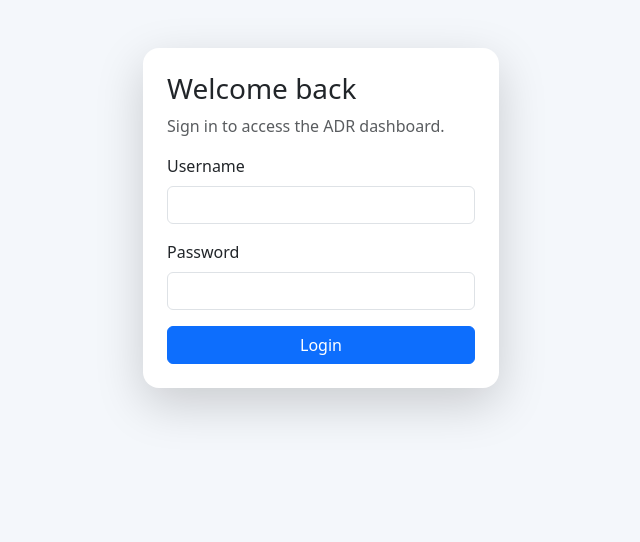
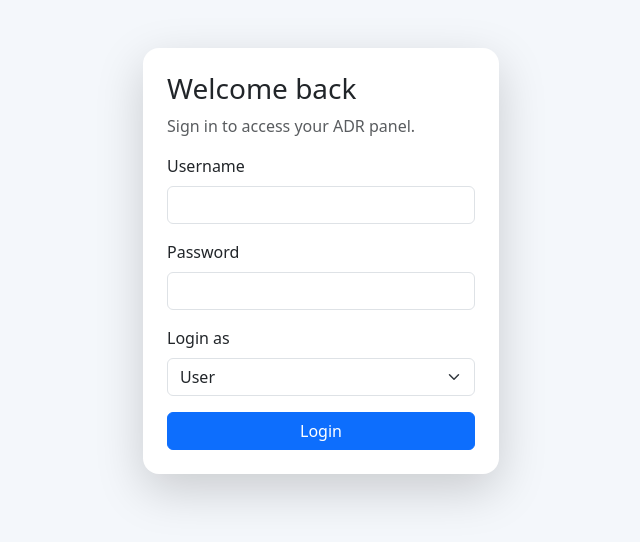
Before and after one commit to Sumit9904/adr-system, a Flask app: page /login in a window 1280 px wide. Shown: the top 542 px of the page, without its empty margins (319-959 px from the left). Run offline with Flask 3, Linux system fonts and the light colour scheme; some libraries are stand-ins or nearby versions.

Commit message:
Implement role-based admin and user dashboards for ADR system

```diff
--- a/app.py
+++ b/app.py
@@ -48,6 +48,7 @@ def init_db():
         '''
         CREATE TABLE IF NOT EXISTS adr (
             id SERIAL PRIMARY KEY,
+            user_id INTEGER REFERENCES users(id) ON DELETE CASCADE,
             name VARCHAR(120) NOT NULL,
             age INTEGER NOT NULL,
             drug VARCHAR(120) NOT NULL,
@@ -55,6 +56,23 @@ def init_db():
             severity VARCHAR(50) NOT NULL,
             created_at TIMESTAMP NOT NULL DEFAULT CURRENT_TIMESTAMP
         )
+        '''
+    )
+
+    cursor.execute('ALTER TABLE adr ADD COLUMN IF NOT EXISTS user_id INTEGER')
+    cursor.execute(
+        '''
+        DO $$
+        BEGIN
+            IF NOT EXISTS (
+                SELECT 1 FROM pg_constraint
+                WHERE conname = 'adr_user_id_fkey'
+            ) THEN
+                ALTER TABLE adr
+                ADD CONSTRAINT adr_user_id_fkey
+                FOREIGN KEY (user_id) REFERENCES users(id) ON DELETE CASCADE;
+            END IF;
+        END $$;
         '''
     )
 
@@ -121,8 +139,19 @@ def login_required(f):
 def admin_required(f):
     @wraps(f)
     def decorated_function(*args, **kwargs):
-        if session.get('role', '') != 'admin':
+        if session.get('role') != 'admin':
             flash('Admin access required.', 'danger')
+            return redirect(url_for('dashboard'))
+        return f(*args, **kwargs)
+
+    return login_required(decorated_function)
+
+
+def user_required(f):
+    @wraps(f)
+    def decorated_function(*args, **kwargs):
+        if session.get('role') != 'user':
+            flash('User access required.', 'danger')
             return redirect(url_for('dashboard'))
         return f(*args, **kwargs)
 
@@ -158,20 +187,37 @@ def ensure_session_identity():
         return False
 
 
-def get_dashboard_metrics(cursor):
-    cursor.execute('SELECT COUNT(*) FROM adr')
+def dashboard_redirect_for_role():
+    return redirect(url_for('admin_dashboard' if session.get('role') == 'admin' else 'user_dashboard'))
+
+
+def get_dashboard_metrics(cursor, user_id=None):
+    filter_sql = ''
+    params = []
+    if user_id:
+        filter_sql = ' WHERE user_id = %s'
+        params = [user_id]
+
+    cursor.execute(f'SELECT COUNT(*) FROM adr{filter_sql}', tuple(params))
     total_reports = cursor.fetchone()[0]
 
-    cursor.execute('SELECT COUNT(*) FROM adr WHERE DATE(created_at) = CURRENT_DATE')
+    date_filter = f"{filter_sql} {'AND' if filter_sql else 'WHERE'} DATE(created_at) = CURRENT_DATE"
+    cursor.execute(f'SELECT COUNT(*) FROM adr{date_filter}', tuple(params))
     todays_reports = cursor.fetchone()[0]
 
-    cursor.execute("SELECT COUNT(*) FROM adr WHERE LOWER(severity) = 'severe'")
+    severe_filter = f"{filter_sql} {'AND' if filter_sql else 'WHERE'} LOWER(severity) = 'severe'"
+    cursor.execute(f'SELECT COUNT(*) FROM adr{severe_filter}', tuple(params))
     severe_cases = cursor.fetchone()[0]
 
     cursor.execute('SELECT COUNT(*) FROM users')
     total_users = cursor.fetchone()[0]
 
-    cursor.execute("SELECT COUNT(DISTINCT LOWER(TRIM(drug))) FROM adr WHERE TRIM(COALESCE(drug, '')) <> ''")
+    cursor.execute(
+        f"SELECT COUNT(DISTINCT LOWER(TRIM(drug))) FROM adr{filter_sql} "
+        "AND TRIM(COALESCE(drug, '')) <> ''" if filter_sql else
+        "SELECT COUNT(DISTINCT LOWER(TRIM(drug))) FROM adr WHERE TRIM(COALESCE(drug, '')) <> ''",
+        tuple(params),
+    )
     total_drugs = cursor.fetchone()[0]
 
     return {
@@ -183,25 +229,35 @@ def get_dashboard_metrics(cursor):
     }
 
 
-def get_chart_data(cursor):
+def get_chart_data(cursor, user_id=None):
+    params = []
+    where = ''
+    if user_id:
+        where = 'WHERE user_id = %s'
+        params = [user_id]
+
     cursor.execute(
-        '''
+        f'''
         SELECT COALESCE(severity, 'Unknown') AS label, COUNT(*) AS count
         FROM adr
+        {where}
         GROUP BY label
         ORDER BY count DESC
-        '''
+        ''',
+        tuple(params),
     )
     severity_data = cursor.fetchall()
 
     cursor.execute(
-        '''
+        f'''
         SELECT COALESCE(drug, 'Unknown') AS label, COUNT(*) AS count
         FROM adr
+        {where}
         GROUP BY label
         ORDER BY count DESC
         LIMIT 10
-        '''
+        ''',
+        tuple(params),
     )
     drug_data = cursor.fetchall()
 
@@ -223,42 +279,50 @@ def get_report_filters():
     }
 
 
-def fetch_reports_with_filters(cursor, filters):
+def fetch_reports_with_filters(cursor, filters, user_id=None):
     query = '''
-        SELECT id, name, age, drug, reaction, severity, created_at
-        FROM adr
+        SELECT a.id, a.name, a.age, a.drug, a.reaction, a.severity, a.created_at, COALESCE(u.username, 'Unknown')
+        FROM adr a
+        LEFT JOIN users u ON u.id = a.user_id
         WHERE 1=1
     '''
     params = []
 
+    if user_id:
+        query += ' AND a.user_id = %s'
+        params.append(user_id)
+
     if filters['search']:
-        query += ' AND (name ILIKE %s OR drug ILIKE %s OR reaction ILIKE %s OR severity ILIKE %s)'
-        params.extend([
-            f"%{filters['search']}%",
-            f"%{filters['search']}%",
-            f"%{filters['search']}%",
-            f"%{filters['search']}%",
-        ])
+        query += ' AND (a.name ILIKE %s OR a.drug ILIKE %s OR a.reaction ILIKE %s OR a.severity ILIKE %s)'
+        params.extend([f"%{filters['search']}%"] * 4)
 
     if filters['drug']:
-        query += ' AND drug ILIKE %s'
+        query += ' AND a.drug ILIKE %s'
         params.append(f"%{filters['drug']}%")
 
     if filters['severity']:
-        query += ' AND severity = %s'
+        query += ' AND a.severity = %s'
         params.append(filters['severity'])
 
     if filters['date_from']:
-        query += ' AND DATE(created_at) >= %s'
+        query += ' AND DATE(a.created_at) >= %s'
         params.append(filters['date_from'])
 
     if filters['date_to']:
-        query += ' AND DATE(created_at) <= %s'
+        query += ' AND DATE(a.created_at) <= %s'
         params.append(filters['date_to'])
 
-    query += ' ORDER BY created_at DESC, id DESC'
+    query += ' ORDER BY a.created_at DESC, a.id DESC'
     cursor.execute(query, tuple(params))
     return cursor.fetchall()
+
+
+def can_access_report(cursor, adr_id, user_id, role):
+    if role == 'admin':
+        cursor.execute('SELECT 1 FROM adr WHERE id = %s', (adr_id,))
+    else:
+        cursor.execute('SELECT 1 FROM adr WHERE id = %s AND user_id = %s', (adr_id, user_id))
+    return cursor.fetchone() is not None
 
 
 @app.before_request
@@ -271,14 +335,15 @@ def startup():
 @app.route('/login', methods=['GET', 'POST'])
 def login():
     if session.get('user_id'):
-        return redirect(url_for('dashboard'))
+        return dashboard_redirect_for_role()
 
     if request.method == 'POST':
         username = request.form.get('username', '').strip()
         password = request.form.get('password', '')
+        selected_role = request.form.get('role', '').strip().lower()
 
-        if not username or not password:
-            flash('Username and password are required.', 'warning')
+        if not username or not password or selected_role not in ALLOWED_ROLES:
+            flash('Username, password, and role are required.', 'warning')
             return render_template('login.html')
 
         try:
@@ -302,18 +367,18 @@ def login():
                     )
                     conn.commit()
 
-                if valid:
+                if valid and user[3] == selected_role:
                     session.clear()
                     session['user_id'] = user[0]
                     session['username'] = user[1]
                     session['role'] = user[3]
                     conn.close()
-                    log_activity('LOGIN', f'User {user[1]} logged in')
+                    log_activity('LOGIN', f'User {user[1]} logged in as {user[3]}')
                     flash('Login successful.', 'success')
-                    return redirect(url_for('dashboard'))
+                    return dashboard_redirect_for_role()
 
             conn.close()
-            flash('Invalid username or password.', 'danger')
+            flash('Invalid username/password or selected role.', 'danger')
         except psycopg2.Error:
             flash('Unable to authenticate at this time.', 'danger')
 
@@ -333,94 +398,112 @@ def logout():
 @app.route('/')
 def home():
     if session.get('user_id'):
-        return redirect(url_for('dashboard'))
+        return dashboard_redirect_for_role()
     return redirect(url_for('login'))
 
 
 @app.route('/dashboard')
 @login_required
 def dashboard():
+    return dashboard_redirect_for_role()
+
+
+@app.route('/admin')
+@admin_required
+def admin_dashboard():
+    filters = get_report_filters()
     try:
         conn = get_db_connection()
         cursor = conn.cursor()
 
         metrics = get_dashboard_metrics(cursor)
         chart_data = get_chart_data(cursor)
+        adr_list = fetch_reports_with_filters(cursor, filters)
+
+        cursor.execute('SELECT id, username, role FROM users ORDER BY id ASC')
+        users = cursor.fetchall()
 
         cursor.execute(
-            '''
-            SELECT a.action, a.details, a.created_at, COALESCE(u.username, 'System')
-            FROM activity_logs a
-            LEFT JOIN users u ON u.id = a.user_id
-            ORDER BY a.created_at DESC
-            LIMIT 10
-            '''
+            "SELECT DISTINCT severity FROM adr WHERE TRIM(COALESCE(severity, '')) <> '' ORDER BY severity ASC"
         )
-        activity_logs = cursor.fetchall()
+        severity_options = [row[0] for row in cursor.fetchall()]
 
         conn.close()
+
         return render_template(
-            'dashboard.html',
+            'admin_dashboard.html',
             metrics=metrics,
+            users=users,
+            adr_list=adr_list,
+            filters=filters,
+            severity_options=severity_options,
             severity_labels=chart_data['severity_labels'],
             severity_values=chart_data['severity_values'],
             drug_labels=chart_data['drug_labels'],
             drug_values=chart_data['drug_values'],
-            activity_logs=activity_logs,
         )
     except psycopg2.Error:
-        flash('Unable to load dashboard right now.', 'danger')
+        flash('Unable to load admin dashboard.', 'danger')
         return render_template(
-            'dashboard.html',
+            'admin_dashboard.html',
             metrics={'total_reports': 0, 'todays_reports': 0, 'severe_cases': 0, 'total_users': 0, 'total_drugs': 0},
+            users=[],
+            adr_list=[],
+            filters=filters,
+            severity_options=['Mild', 'Moderate', 'Severe'],
             severity_labels=[],
             severity_values=[],
             drug_labels=[],
             drug_values=[],
-            activity_logs=[],
         )
 
 
-@app.route('/reports')
-@login_required
-def reports():
+@app.route('/user')
+@user_required
+def user_dashboard():
     filters = get_report_filters()
-    default_context = {
-        'adr_list': [],
-        'filters': filters,
-        'severity_options': ['Mild', 'Moderate', 'Severe'],
-    }
+    user_id = session.get('user_id')
 
     try:
         conn = get_db_connection()
         cursor = conn.cursor()
 
-        adr_list = fetch_reports_with_filters(cursor, filters)
+        metrics = get_dashboard_metrics(cursor, user_id=user_id)
+        chart_data = get_chart_data(cursor, user_id=user_id)
+        adr_list = fetch_reports_with_filters(cursor, filters, user_id=user_id)
+
         cursor.execute(
-            '''
-            SELECT DISTINCT severity
-            FROM adr
-            WHERE TRIM(COALESCE(severity, '')) <> ''
-            ORDER BY severity ASC
-            '''
+            "SELECT DISTINCT severity FROM adr WHERE user_id = %s AND TRIM(COALESCE(severity, '')) <> '' ORDER BY severity ASC",
+            (user_id,),
         )
-        dynamic_options = [row[0] for row in cursor.fetchall()]
+        severity_options = [row[0] for row in cursor.fetchall()]
+
         conn.close()
 
-        merged_options = []
-        for value in dynamic_options + default_context['severity_options']:
-            if value and value not in merged_options:
-                merged_options.append(value)
-
         return render_template(
-            'index.html',
+            'user_dashboard.html',
+            metrics=metrics,
             adr_list=adr_list,
             filters=filters,
-            severity_options=merged_options,
+            severity_options=severity_options,
+            severity_labels=chart_data['severity_labels'],
+            severity_values=chart_data['severity_values'],
+            drug_labels=chart_data['drug_labels'],
+            drug_values=chart_data['drug_values'],
         )
     except psycopg2.Error:
-        flash('Unable to load ADR reports right now.', 'danger')
-        return render_template('index.html', **default_context)
+        flash('Unable to load user dashboard.', 'danger')
+        return render_template(
+            'user_dashboard.html',
+            metrics={'total_reports': 0, 'todays_reports': 0, 'severe_cases': 0, 'total_users': 0, 'total_drugs': 0},
+            adr_list=[],
+            filters=filters,
+            severity_options=['Mild', 'Moderate', 'Severe'],
+            severity_labels=[],
+            severity_values=[],
+            drug_labels=[],
+            drug_values=[],
+        )
 
 
 @app.route('/add', methods=['POST'])
@@ -434,7 +517,7 @@ def add():
 
     if not all([name, age, drug, reaction, severity]):
         flash('All ADR fields are required.', 'warning')
-        return redirect(url_for('reports'))
+        return dashboard_redirect_for_role()
 
     try:
         age_value = int(age)
@@ -442,17 +525,17 @@ def add():
             raise ValueError
     except ValueError:
         flash('Age must be a valid non-negative number.', 'warning')
-        return redirect(url_for('reports'))
+        return dashboard_redirect_for_role()
 
     try:
         conn = get_db_connection()
         cursor = conn.cursor()
         cursor.execute(
             '''
-            INSERT INTO adr (name, age, drug, reaction, severity)
-            VALUES (%s, %s, %s, %s, %s)
+            INSERT INTO adr (user_id, name, age, drug, reaction, severity)
+            VALUES (%s, %s, %s, %s, %s, %s)
             ''',
-            (name, age_value, drug, reaction, severity),
+            (session.get('user_id'), name, age_value, drug, reaction, severity),
         )
         conn.commit()
         conn.close()
@@ -461,15 +544,23 @@ def add():
     except psycopg2.Error:
         flash('Could not add ADR report.', 'danger')
 
-    return redirect(url_for('reports'))
+    return dashboard_redirect_for_role()
 
 
 @app.route('/reports/edit/<int:adr_id>', methods=['GET', 'POST'])
 @login_required
 def edit_report(adr_id):
+    user_id = session.get('user_id')
+    role = session.get('role')
+
     try:
         conn = get_db_connection()
         cursor = conn.cursor()
+
+        if not can_access_report(cursor, adr_id, user_id, role):
+            conn.close()
+            flash('You do not have permission to edit this ADR report.', 'danger')
+            return dashboard_redirect_for_role()
 
         if request.method == 'POST':
             name = request.form.get('name', '').strip()
@@ -490,44 +581,59 @@ def edit_report(adr_id):
                 flash('Age must be a valid non-negative number.', 'warning')
                 return redirect(url_for('edit_report', adr_id=adr_id))
 
-            cursor.execute(
-                '''
-                UPDATE adr
-                SET name = %s, age = %s, drug = %s, reaction = %s, severity = %s
-                WHERE id = %s
-                ''',
-                (name, age_value, drug, reaction, severity, adr_id),
-            )
+            if role == 'admin':
+                cursor.execute(
+                    'UPDATE adr SET name = %s, age = %s, drug = %s, reaction = %s, severity = %s WHERE id = %s',
+                    (name, age_value, drug, reaction, severity, adr_id),
+                )
+            else:
+                cursor.execute(
+                    'UPDATE adr SET name = %s, age = %s, drug = %s, reaction = %s, severity = %s WHERE id = %s AND user_id = %s',
+                    (name, age_value, drug, reaction, severity, adr_id, user_id),
+                )
             conn.commit()
             conn.close()
             log_activity('EDIT_REPORT', f'Edited ADR report #{adr_id}')
             flash('ADR report updated successfully.', 'success')
-            return redirect(url_for('reports'))
+            return dashboard_redirect_for_role()
 
-        cursor.execute(
-            'SELECT id, name, age, drug, reaction, severity, created_at FROM adr WHERE id = %s',
-            (adr_id,),
-        )
+        if role == 'admin':
+            cursor.execute(
+                'SELECT id, name, age, drug, reaction, severity, created_at FROM adr WHERE id = %s',
+                (adr_id,),
+            )
+        else:
+            cursor.execute(
+                'SELECT id, name, age, drug, reaction, severity, created_at FROM adr WHERE id = %s AND user_id = %s',
+                (adr_id, user_id),
+            )
         adr = cursor.fetchone()
         conn.close()
 
         if not adr:
             flash('ADR record not found.', 'warning')
-            return redirect(url_for('reports'))
+            return dashboard_redirect_for_role()
 
         return render_template('edit.html', adr=adr)
     except psycopg2.Error:
         flash('Unable to edit ADR report right now.', 'danger')
-        return redirect(url_for('reports'))
+        return dashboard_redirect_for_role()
 
 
 @app.route('/reports/delete/<int:adr_id>', methods=['POST'])
 @login_required
 def delete_report(adr_id):
+    user_id = session.get('user_id')
+    role = session.get('role')
+
     try:
         conn = get_db_connection()
         cursor = conn.cursor()
-        cursor.execute('DELETE FROM adr WHERE id = %s', (adr_id,))
+        if role == 'admin':
+            cursor.execute('DELETE FROM adr WHERE id = %s', (adr_id,))
+        else:
+            cursor.execute('DELETE FROM adr WHERE id = %s AND user_id = %s', (adr_id, user_id))
+
         deleted = cursor.rowcount
         conn.commit()
         conn.close()
@@ -536,54 +642,11 @@ def delete_report(adr_id):
             log_activity('DELETE_REPORT', f'Deleted ADR report #{adr_id}')
             flash('ADR report deleted.', 'warning')
         else:
-            flash('ADR record not found.', 'warning')
+            flash('ADR record not found or not permitted.', 'warning')
     except psycopg2.Error:
         flash('Could not delete ADR report.', 'danger')
 
-    return redirect(url_for('reports'))
-
-
-@app.route('/admin')
-@admin_required
-def admin_panel():
-    try:
-        conn = get_db_connection()
-        cursor = conn.cursor()
-
-        metrics = get_dashboard_metrics(cursor)
-        chart_data = get_chart_data(cursor)
-
-        cursor.execute('SELECT id, username, role FROM users ORDER BY id ASC')
-        users = cursor.fetchall()
-
-        conn.close()
-
-        return render_template(
-            'admin.html',
-            metrics=metrics,
-            users=users,
-            severity_labels=chart_data['severity_labels'],
-            severity_values=chart_data['severity_values'],
-            drug_labels=chart_data['drug_labels'],
-            drug_values=chart_data['drug_values'],
-        )
-    except psycopg2.Error:
-        flash('Unable to load admin panel.', 'danger')
-        return render_template(
-            'admin.html',
-            metrics={'total_reports': 0, 'todays_reports': 0, 'severe_cases': 0, 'total_users': 0, 'total_drugs': 0},
-            users=[],
-            severity_labels=[],
-            severity_values=[],
-            drug_labels=[],
-            drug_values=[],
-        )
-
-
-@app.route('/users', methods=['GET', 'POST'])
-@admin_required
-def manage_users():
-    return redirect(url_for('admin_panel'))
+    return dashboard_redirect_for_role()
 
 
 @app.route('/users/create', methods=['POST'])
@@ -595,11 +658,11 @@ def create_user():
 
     if not username or not password:
         flash('Username and password are required.', 'warning')
-        return redirect(url_for('admin_panel'))
+        return redirect(url_for('admin_dashboard'))
 
     if role not in ALLOWED_ROLES:
         flash('Invalid role selected.', 'warning')
-        return redirect(url_for('admin_panel'))
+        return redirect(url_for('admin_dashboard'))
 
     try:
         conn = get_db_connection()
@@ -615,7 +678,7 @@ def create_user():
     except psycopg2.Error:
         flash('Unable to create user. Username may already exist.', 'danger')
 
-    return redirect(url_for('admin_panel'))
+    return redirect(url_for('admin_dashboard'))
 
 
 @app.route('/users/delete/<int:user_id>', methods=['POST'])
@@ -623,7 +686,7 @@ def create_user():
 def delete_user(user_id):
     if user_id == session.get('user_id'):
         flash('You cannot delete your own account while logged in.', 'warning')
-        return redirect(url_for('admin_panel'))
+        return redirect(url_for('admin_dashboard'))
 
     try:
         conn = get_db_connection()
@@ -641,7 +704,7 @@ def delete_user(user_id):
     except psycopg2.Error:
         flash('Unable to delete user.', 'danger')
 
-    return redirect(url_for('admin_panel'))
+    return redirect(url_for('admin_dashboard'))
 
 
 @app.route('/users/role/<int:user_id>', methods=['POST'])
@@ -649,12 +712,12 @@ def delete_user(user_id):
 def update_user_role(user_id):
     if user_id == session.get('user_id'):
         flash('You cannot change your own role while logged in.', 'warning')
-        return redirect(url_for('admin_panel'))
+        return redirect(url_for('admin_dashboard'))
 
     new_role = request.form.get('role', '').strip().lower()
     if new_role not in ALLOWED_ROLES:
         flash('Invalid role selected.', 'warning')
-        return redirect(url_for('admin_panel'))
+        return redirect(url_for('admin_dashboard'))
 
     try:
         conn = get_db_connection()
@@ -672,28 +735,31 @@ def update_user_role(user_id):
     except psycopg2.Error:
         flash('Unable to update user role.', 'danger')
 
-    return redirect(url_for('admin_panel'))
+    return redirect(url_for('admin_dashboard'))
 
 
 @app.route('/export/csv')
 @login_required
 def export_adr_csv():
     filters = get_report_filters()
+    role = session.get('role')
+    owner_id = None if role == 'admin' else session.get('user_id')
 
     try:
         conn = get_db_connection()
         cursor = conn.cursor()
-        rows = fetch_reports_with_filters(cursor, filters)
+        rows = fetch_reports_with_filters(cursor, filters, user_id=owner_id)
         conn.close()
 
         output = StringIO()
         writer = csv.writer(output)
-        writer.writerow(['ID', 'Patient Name', 'Age', 'Drug', 'Reaction', 'Severity', 'Reported At'])
+        writer.writerow(['ID', 'Patient Name', 'Age', 'Drug', 'Reaction', 'Severity', 'Reported At', 'Owner'])
 
         for row in rows:
             writer.writerow([
                 row[0], row[1], row[2], row[3], row[4], row[5],
                 row[6].strftime('%Y-%m-%d %H:%M:%S') if row[6] else '',
+                row[7],
             ])
 
         mem = BytesIO()
@@ -704,7 +770,7 @@ def export_adr_csv():
         return send_file(mem, as_attachment=True, download_name=filename, mimetype='text/csv')
     except psycopg2.Error:
         flash('Unable to export CSV right now.', 'danger')
-        return redirect(url_for('reports'))
+        return dashboard_redirect_for_role()
 
 
 if __name__ == '__main__':
--- a/templates/base.html
+++ b/templates/base.html
@@ -44,10 +44,11 @@
 <div class="sidebar">
     <div class="brand mb-4 fs-5"><i class="bi bi-shield-pulse"></i> ADR System Pro</div>
     <nav class="nav flex-column">
-        <a class="nav-link {% if request.path == '/dashboard' %}active{% endif %}" href="{{ url_for('dashboard') }}"><i class="bi bi-speedometer2 me-2"></i>Dashboard</a>
-        <a class="nav-link {% if request.path.startswith('/reports') %}active{% endif %}" href="{{ url_for('reports') }}"><i class="bi bi-clipboard2-pulse me-2"></i>Reports</a>
         {% if session.get('role') == 'admin' %}
-        <a class="nav-link {% if request.path == '/admin' %}active{% endif %}" href="{{ url_for('admin_panel') }}"><i class="bi bi-people me-2"></i>Admin</a>
+        <a class="nav-link {% if request.path == '/admin' %}active{% endif %}" href="{{ url_for('admin_dashboard') }}"><i class="bi bi-shield-lock me-2"></i>Admin Panel</a>
+        {% endif %}
+        {% if session.get('role') == 'user' %}
+        <a class="nav-link {% if request.path == '/user' %}active{% endif %}" href="{{ url_for('user_dashboard') }}"><i class="bi bi-person-badge me-2"></i>User Panel</a>
         {% endif %}
         <a class="nav-link" href="{{ url_for('export_adr_csv', **request.args) }}"><i class="bi bi-filetype-csv me-2"></i>Export CSV</a>
         <a class="nav-link" href="{{ url_for('logout') }}"><i class="bi bi-box-arrow-right me-2"></i>Logout</a>
--- a/templates/login.html
+++ b/templates/login.html
@@ -6,7 +6,7 @@
         <div class="card border-0 shadow-lg rounded-4">
             <div class="card-body p-4">
                 <h3 class="mb-2">Welcome back</h3>
-                <p class="text-muted">Sign in to access the ADR dashboard.</p>
+                <p class="text-muted">Sign in to access your ADR panel.</p>
                 <form method="POST" action="{{ url_for('login') }}">
                     <div class="mb-3">
                         <label class="form-label">Username</label>
@@ -16,6 +16,13 @@
                         <label class="form-label">Password</label>
                         <input type="password" class="form-control" name="password" required>
                     </div>
+                    <div class="mb-3">
+                        <label class="form-label">Login as</label>
+                        <select class="form-select" name="role" required>
+                            <option value="admin">Admin</option>
+                            <option value="user" selected>User</option>
+                        </select>
+                    </div>
                     <button class="btn btn-primary w-100">Login</button>
                 </form>
             </div>
```
Also changed, not shown: templates/admin_dashboard.html (added, +132 -0 lines), templates/user_dashboard.html (added, +91 -0 lines).
